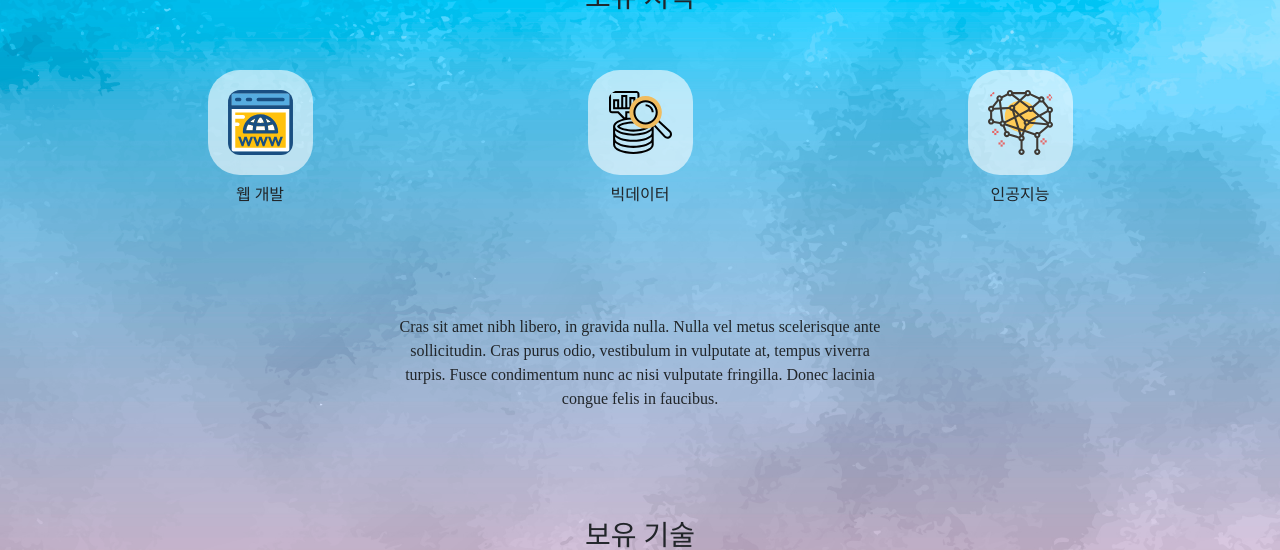
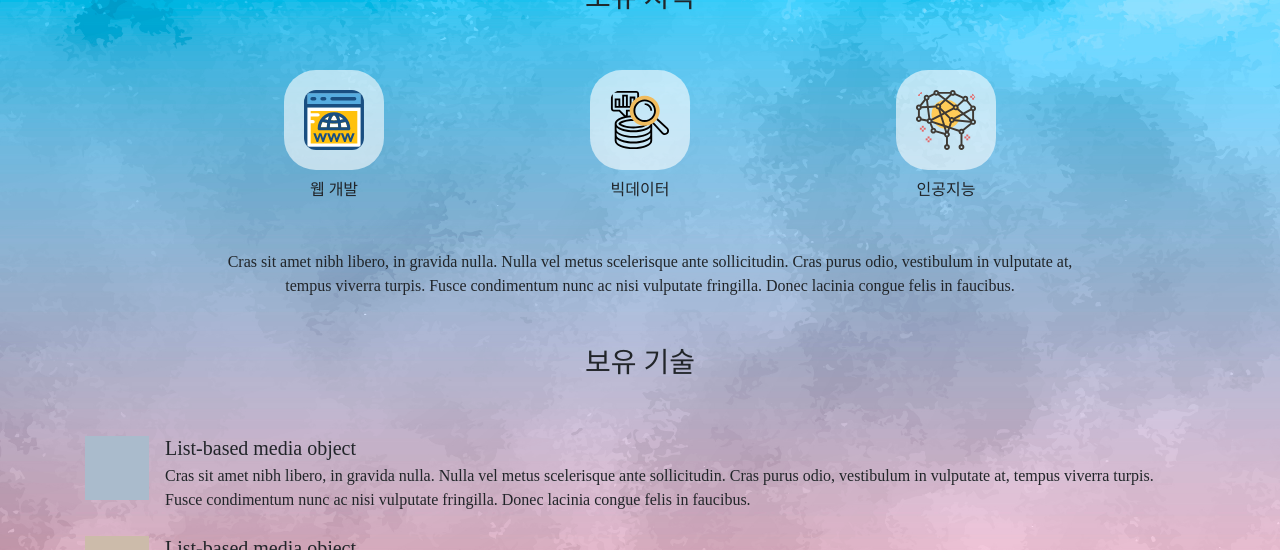
Before and after one commit to Karolline/portfolio, a Vue app: page /portfolio/intro in a window 1280 px wide. Shown: the part 245-795 px from the top of the page. Built offline with nearby package versions, Linux system fonts and the light colour scheme; a web font is replaced by a local one.

Commit message:
IntroCollapse 수정

```diff
--- a/src/assets/css/style.css
+++ b/src/assets/css/style.css
@@ -37,9 +37,3 @@ body {
 .content-div img {
     opacity: 100%;
 } */
-.content-div img {
-    width: 30%;
-    background-color: rgba(255, 255, 255, 0.6);
-    border-radius: 2em;
-    padding: 20px 20px 20px 20px;
-}
--- a/src/components/IntroCollapse.vue
+++ b/src/components/IntroCollapse.vue
@@ -1,5 +1,5 @@
 <template>
-    <div>
+    <div id="intro-collapse">
         <b-row class="text-center">
             <b-col>
                 <img src="@/assets/images/browser.svg" v-b-toggle="'browser-content'">
@@ -25,19 +25,19 @@
         </b-row>
          <b-row class="text-center mt-5 mb-5">
             <b-col>
-                <b-collapse id="browser-content" accordion="intro-accordion" visible>
+                <b-collapse class="collpase-content" id="browser-content" accordion="intro-accordion" visible>
                     Cras sit amet nibh libero, in gravida nulla. Nulla vel metus scelerisque ante sollicitudin.
                     Cras purus odio, vestibulum in vulputate at, tempus viverra turpis. Fusce condimentum nunc
                     ac nisi vulputate fringilla. Donec lacinia congue felis in faucibus.
                     <!-- Lorem Ipsum is simply dummy text of the printing and typesetting industry. Lorem Ipsum has been the industry's standard dummy text ever since the 1500s, when an unknown printer took a galley of type and scrambled it to make a type specimen book. It has survived not only five centuries, but also the leap into electronic typesetting, remaining essentially unchanged. It was popularised in the 1960s with the release of Letraset sheets containing Lorem Ipsum passages, and more recently with desktop publishing software like Aldus PageMaker including versions of Lorem Ipsum. -->
                 </b-collapse>
-                <b-collapse id="big-data-content" accordion="intro-accordion">
+                <b-collapse class="collpase-content" id="big-data-content" accordion="intro-accordion">
                     Cras sit amet nibh libero, in gravida nulla. Nulla vel metus scelerisque ante sollicitudin.
                     Cras purus odio, vestibulum in vulputate at, tempus viverra turpis. Fusce condimentum nunc
                     ac nisi vulputate fringilla. Donec lacinia congue felis in faucibus.
                     <!-- Contrary to popular belief, Lorem Ipsum is not simply random text. It has roots in a piece of classical Latin literature from 45 BC, making it over 2000 years old. Richard McClintock, a Latin professor at Hampden-Sydney College in Virginia, looked up one of the more obscure Latin words, consectetur, from a Lorem Ipsum passage, and going through the cites of the word in classical literature, discovered the undoubtable source. Lorem Ipsum comes from sections 1.10.32 and 1.10.33 of "de Finibus Bonorum et Malorum" (The Extremes of Good and Evil) by Cicero, written in 45 BC. This book is a treatise on the theory of ethics, very popular during the Renaissance. The first line of Lorem Ipsum, "Lorem ipsum dolor sit amet..", comes from a line in section 1.10.32. -->
                 </b-collapse>
-                <b-collapse id="ai-content" accordion="intro-accordion">
+                <b-collapse class="collpase-content" id="ai-content" accordion="intro-accordion">
                     Cras sit amet nibh libero, in gravida nulla. Nulla vel metus scelerisque ante sollicitudin.
                     Cras purus odio, vestibulum in vulputate at, tempus viverra turpis. Fusce condimentum nunc
                     ac nisi vulputate fringilla. Donec lacinia congue felis in faucibus.
@@ -55,15 +55,28 @@ export default {
 </script>
 
 <style scoped>
-.collapse {
+#intro-collapse {
+    width: 80%;
+    margin: 0 auto;
+    /* padding: 60px 30px 60px 30px; */
+}
+
+.content-div img { /* 어디에 먹인거지 */
+    width: 100px;
+    background-color: rgba(255, 255, 255, 0.6);
+    border-radius: 2em;
+    padding: 20px 20px 20px 20px;
+}
+
+.collpase-content {
+    padding-left: 20px;
+}
+
+
+/* .collapsing {
     width: 50%;
     margin: 0 auto;
     padding: 60px 30px 60px 30px;
-}
-.collapsing {
-    width: 50%;
-    margin: 0 auto;
-    padding: 60px 30px 60px 30px;
-}
+} */
 /* collpase 말고 tab을 고려해보자 */
 </style>
```
Also changed, not shown: 8 other files (tests, documents, lock files or other folders).
